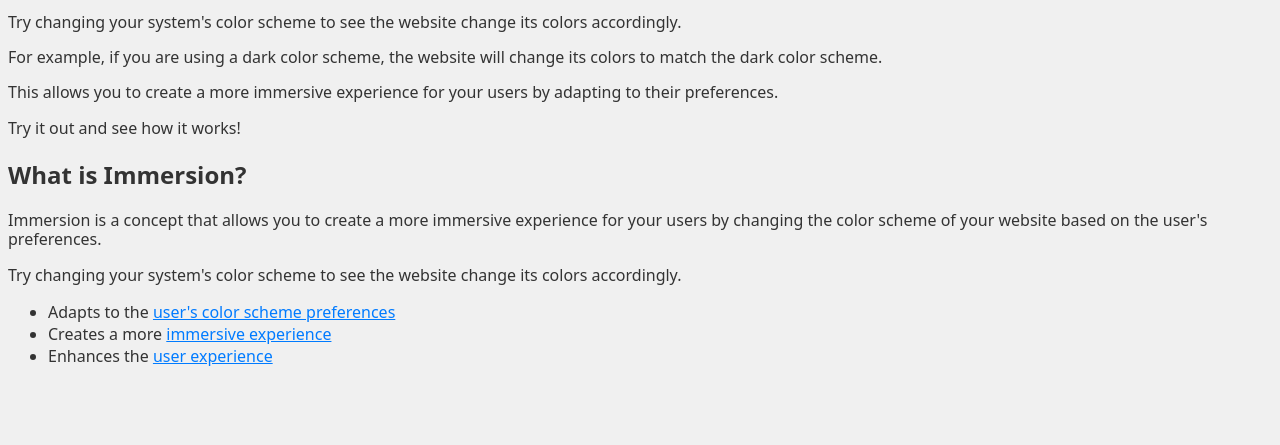
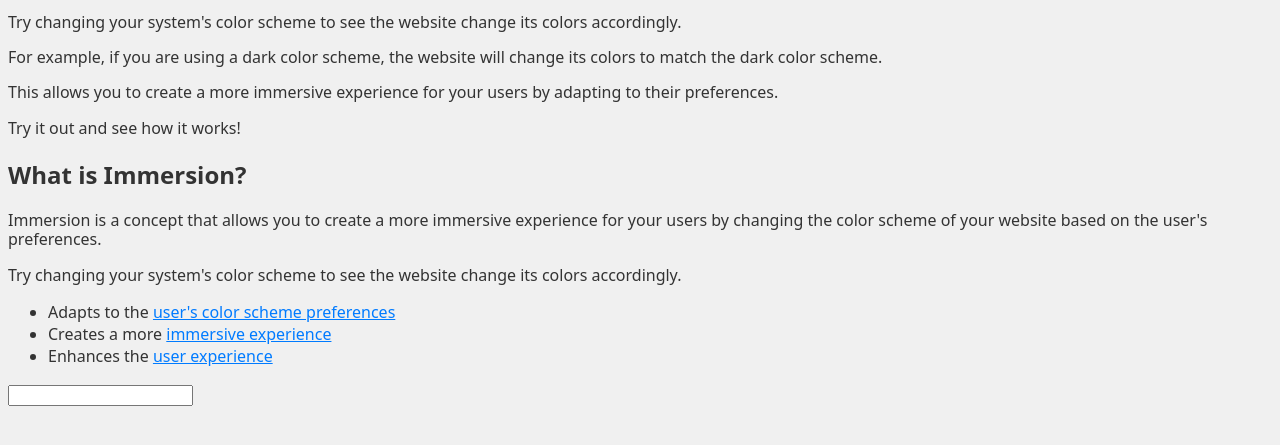
Before and after one commit to junkycoder/fakan, a plain HTML site: page fakan.cz/immersion/index.html in a window 1280 px wide. Shown: the part 129-574 px from the top of the page. Drawn offline with Linux system fonts and the light colour scheme.

Commit message:
Komit nějaké rozdělané práce na nějakým nápadu

```diff
--- a/fakan.cz/immersion/index.html
+++ b/fakan.cz/immersion/index.html
@@ -5,9 +5,6 @@
   <title>Immersion</title>
   <style>
     :root {
-      /*--background: #fff;*/
-      /*--text-color: #000;*/
-      /* do not use basic black and white but something more creative */
       --background: #f0f0f0;
       --text-color: #333;
       --primary-color: #007bff;
@@ -37,28 +34,46 @@
       color: var(--headline-color);
       line-height: var(--headline-line-height);
     }
+
     p {
       line-height: var(--paragraph-line-height);
     }
+
     a {
       color: var(--primary-color);
     }
   </style>
 </head>
 <body>
+
+<main>
   <h1>Immersion.</h1>
-  <p>Immersion is a concept that allows you to create a more immersive experience for your users by changing the color scheme of your website based on the user's preferences.</p>
+  <p>Immersion is a concept that allows you to create a more immersive experience for your users by changing the color
+    scheme of your website based on the user's preferences.</p>
   <p>Try changing your system's color scheme to see the website change its colors accordingly.</p>
-  <p>For example, if you are using a dark color scheme, the website will change its colors to match the dark color scheme.</p>
+  <p>For example, if you are using a dark color scheme, the website will change its colors to match the dark color
+    scheme.</p>
   <p>This allows you to create a more immersive experience for your users by adapting to their preferences.</p>
   <p>Try it out and see how it works!</p>
   <h2>What is Immersion?</h2>
-  <p>Immersion is a concept that allows you to create a more immersive experience for your users by changing the color scheme of your website based on the user's preferences.</p>
+  <p>Immersion is a concept that allows you to create a more immersive experience for your users by changing the color
+    scheme of your website based on the user's preferences.</p>
   <p>Try changing your system's color scheme to see the website change its colors accordingly.</p>
   <ul>
-    <li>Adapts to the <a href="https://developer.mozilla.org/en-US/docs/Web/CSS/@media/prefers-color-scheme">user's color scheme preferences</a></li>
-    <li>Creates a more <a href="https://developer.mozilla.org/en-US/docs/Web/CSS/@media/prefers-color-scheme">immersive experience</a></li>
-    <li>Enhances the <a href="https://developer.mozilla.org/en-US/docs/Web/CSS/@media/prefers-color-scheme">user experience</a></li>
+    <li>Adapts to the <a href="https://developer.mozilla.org/en-US/docs/Web/CSS/@media/prefers-color-scheme">user's
+      color scheme preferences</a></li>
+    <li>Creates a more <a href="https://developer.mozilla.org/en-US/docs/Web/CSS/@media/prefers-color-scheme">immersive
+      experience</a></li>
+    <li>Enhances the <a href="https://developer.mozilla.org/en-US/docs/Web/CSS/@media/prefers-color-scheme">user
+      experience</a></li>
   </ul>
+</main>
+
+<form action="" method="post">
+  <label for="markdown">
+    <input name="markdown" type="text" id="markdown">
+  </label>
+</form>
+
 </body>
 </html>
```
